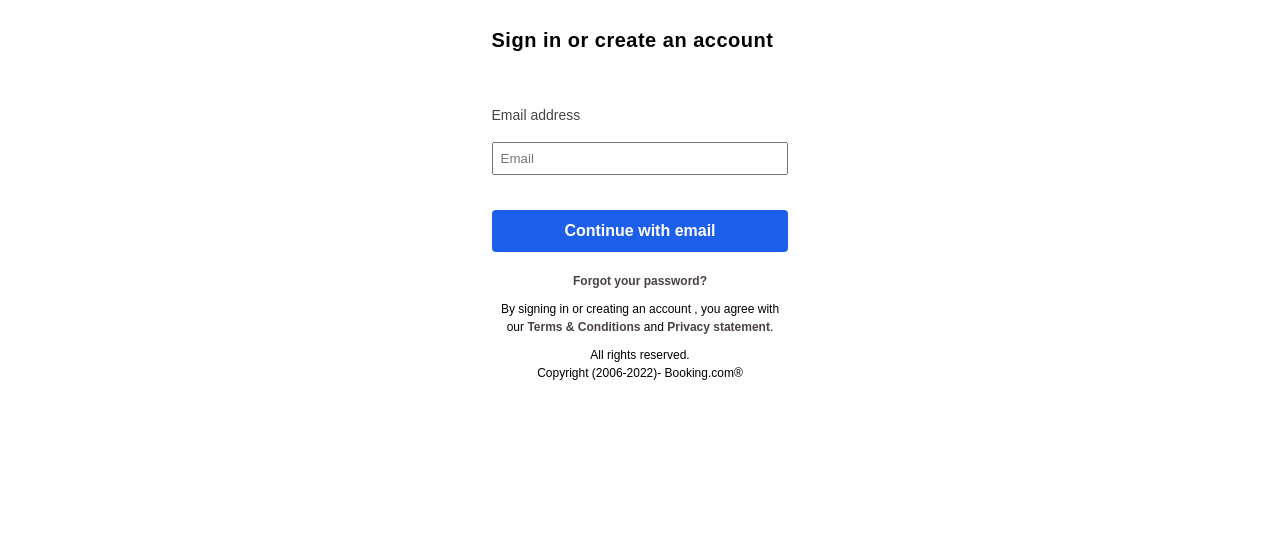
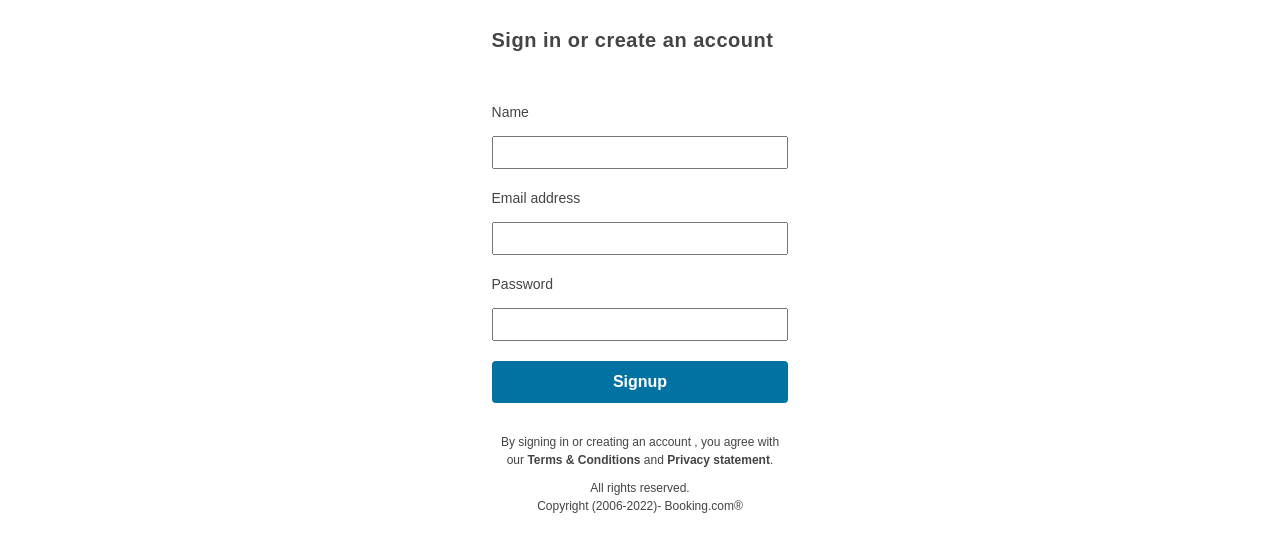
Before and after one commit to gaurav7ingh/Booking.com, a plain HTML site: page signup/registerpage.html in a window 1280 px wide. Shown: the part 101-652 px from the top of the page. Drawn offline with Linux system fonts and the light colour scheme.

Commit message:
completed

```diff
--- a/component/nav.js
+++ b/component/nav.js
@@ -16,7 +16,7 @@ let navbar=()=>{
 
             <h4 class="navform lyp"><a href="#">List your property</a></h4>
             <h4 class="navform register"><a href="../signup/registerpage.html">Register</a></h4>
-            <h4 class="navform signin"><a href="../signup/registerpage.html">Sign in</a></h4>
+            <h4 class="navform signin"><a href="../signup/create.html">Sign in</a></h4>
         </div>
     </div>
     <div class="bottom-nav">
--- a/navbar/nav.css
+++ b/navbar/nav.css
@@ -4,7 +4,7 @@
 }
 
 
-body{
+nav{
     color: white;
     font: 16px/1.5 Arial, sant-serif;
 }
--- a/signup/create.css
+++ b/signup/create.css
@@ -23,55 +23,33 @@
     margin-bottom: 50px;
 }
 #accContainer .form-partition-line{
-    border: 1px dotted grey;
+    /* border: 1px dotted grey; */
     height: 70%;
     display: flex;
     align-self: center;
 }
-/* styling the signup form */
 #signupBox{
     height: 100%;
     width: 40%;
     /* border: 1px solid red; */
 }
-.inside-form-flex-div{
-    height: 85px;
-    /* border: 1px solid teal; */
-    display: flex;
-    justify-content: space-between;
-    width: 100%;
-}
-
-#signupForm label {
+#signupBox h6{
     color: rgb(68,68,68);
-    font-size: 14px;
+    line-height: 18px;
+    margin-top: 10px;
+    font-size: 12px;
 }
 #signupBox input {
     padding: 7px;
-    margin: 15px 0px 20px 0px
+    margin: 15px 0px 20px 0px;
+    width: 100%;
+
 }
 #signupBox .password{
     width: 100%;
+
 }
-#email , .login-email-input{
-    width: 100%;
-}
-.inside-signup-checkbox{
-    height: 70px;
-    width: 100%;
-    /* border: 1px solid yellow; */
-    display: flex;
-    align-items: center;
-    padding: 10px;
-}
-#signupForm .inside-signup-checkbox label{
-    font-size: 12px;
-    margin-bottom: 0px;
-    margin-left: 1%;
-    line-height: 15px;
-    letter-spacing: .5px;
-}
-#signupForm .submit-signup-form {
+#log_in{
     width: 100%;
     padding: 12px;
     margin-bottom: 20px;
@@ -82,20 +60,10 @@
     font-weight: bold;
     border-radius: 4px;
 }
-#signupForm .submit-signup-form + input{
-    background-color: #fff;
-    color: rgb(68,68,68);
-    border: 1px solid grey;
-}
-#signupForm .submit-signup-form:hover{
+#log_in:hover{
     cursor: pointer;
     transition: all .2s ease-in-out;
     background-color: #055172;
-}
-#signupForm .submit-signup-form + input:hover{
-    cursor: pointer;
-    transition: all .2s ease-in-out;
-    background-color: #fff;
 }
 #signupBox p{
     font-size: 12px;
@@ -109,9 +77,3 @@
     font-weight: bold;
     /* line-height: 15px; */
 }
-#signupBox h6{
-    color: rgb(68,68,68);
-    line-height: 18px;
-    margin-top: 10px;
-    font-size: 12px;
-}
--- a/signup/register.css
+++ b/signup/register.css
@@ -1,51 +1,50 @@
-* {
+*{
     box-sizing: border-box;
     font-family: Arial, Helvetica, sans-serif;
 }
 
-#jarvis {
+#jarvis{
 
     margin-top: 30px;
 }
-
-#accContainer {
+#accContainer{
     height: 600px;
     width: 58%;
-    /* border: 1px solid red; */
+    /* border: 1px solid black; */
     margin: auto;
     display: flex;
     justify-content: space-around;
-    /* color: black; */
 }
-
-#accContainer h1 {
-    /* color: black; */
+#accContainer h1{
+    color: rgb(68,68,68);
     font-size: 20px;
     letter-spacing: .5px;
     line-height: 26px;
     margin-bottom: 50px;
 }
-
-
-
-#loginForm label {
-    color: rgb(68, 68, 68);
-    font-size: 14px;
+#accContainer .form-partition-line{
+    /* border: 1px dotted grey; */
+    height: 70%;
+    display: flex;
+    align-self: center;
+}
+#signupBox{
+    height: 100%;
+    width: 40%;
+    /* border: 1px solid red; */
 }
 
+#signupBox input {
+    padding: 7px;
+    margin: 15px 0px 20px 0px;
+    width: 100%;
 
-#loginBox input {
-    padding: 7px;
-    margin: 15px 0px 20px 0px
 }
+#signupBox .password{
+    width: 100%;
 
-
-.login-email-input {
-    width: 100%;
 }
-
-
-#loginForm .submit-login-form {
+#sign_up{
     width: 100%;
     padding: 12px;
     margin-bottom: 20px;
@@ -56,46 +55,24 @@
     font-weight: bold;
     border-radius: 4px;
 }
-
-
-
-#loginBox {
-    height: 100%;
-    width: 40%;
-    color: black;
-    /* border: 1px solid teal; */
+#sign_up:hover{
+    cursor: pointer;
+    transition: all .2s ease-in-out;
+    background-color: #055172;
 }
-
-#loginForm .password {
-    width: 100%;
+#signupBox p{
+    font-size: 12px;
+    text-align: center;
+    color: rgb(68,68,68);
+    line-height: 18px;
+    margin-top: 10px;
 }
-
-#loginForm .submit-login-form {
-    background-color: rgb(29, 94, 235);
+#signupBox a{
+    color: rgb(68,68,68);
+    font-weight: bold;
+    /* line-height: 15px; */
 }
-
-#loginForm .submit-login-form:hover {
-    cursor: pointer;
-    background-color: rgb(26, 90, 63);
-    transition: all .2s ease-in-out;
+#signupBox label{
+    color: rgb(68,68,68);
+    font-size: 14px;
 }
-
-#loginForm a {
-    color: #0272a2;
-    font-size: 12px;
-    font-weight: 700;
-    display: block;
-    text-align: center;
-}
-#loginBox p{
-font-size: 12px;
-text-align: center;
-color:black;
-line-height: 18px;
-margin-top: 10px;
-}
-#loginBox a{
-color:rgb(75, 65, 65);
-font-weight: bold;
-/* line-height: 15px; */
-}
--- a/signup/registerpage.html
+++ b/signup/registerpage.html
@@ -6,9 +6,9 @@
     <meta http-equiv="X-UA-Compatible" content="IE=edge">
     <meta name="viewport" content="width=device-width, initial-scale=1.0">
     <title>Document</title>
+    <link rel="stylesheet" href="register.css">
     <link rel="stylesheet" href="../navbar/nav.css">
-    <link rel="stylesheet" href="register.css">
-   </head>
+</head>
 
 <body>
     <nav>
@@ -16,22 +16,29 @@
     </nav>
     <div id="jarvis">
         <div id="accContainer">
+            <div id="signupBox">
+                <div id="form">
+                    <h1>Sign in or create an account</h1>
 
-            <div id="loginBox">
-                <h1>Sign in or create an account</h1>
-                <form id="loginForm">
-                    <label for="">Email address</label> <br>
-                    <input type="email" name="email_input" class="login-email-input" placeholder="Email">
+                            <label for="">Name</label> <br>
+                            <input type="text" id="name" >
 
-                    <input type="submit" value="Continue with email" class="submit-login-form" onclick="myfun()">
-                    <a href="">Forgot your password?</a>
+                            <label for="">Email address</label> <br>
+                            <input type="text" id="email" >
 
-                </form>
-                <p>By signing in  or creating an account , you agree with our  <a href="">Terms & Conditions</a> and <a href="">Privacy statement</a>.</p>
-                    <p>All rights reserved.<br>Copyright (2006-2022)- Booking.com®</p>
+                            <label for="">Password</label> <br>
+                            <input type="password" id="password">
+                            <button id="sign_up" onclick="signin()">Signup</button>
+
+                </div>
+
+                <p>By signing in or creating an account , you agree with our <a href="">Terms & Conditions</a> and <a
+                        href="">Privacy statement</a>.</p>
+                <p>All rights reserved.<br>Copyright (2006-2022)- Booking.com®</p>
             </div>
         </div>
     </div>
+
 </body>
 
 </html>
@@ -39,9 +46,5 @@
     import nav from "../component/nav.js"
     document.querySelector("nav").innerHTML = nav()
 </script>
-<script>
-    function myfun(){
-        let email = document.getElementById("")
-    }
 
-</script>
+<script src="registerpage.js"></script>
--- /dev/null
+++ b/signup/registerpage.js
@@ -0,0 +1,17 @@
+let user=JSON.parse(localStorage.getItem('user')) ||[]
+function signin(){
+    event.preventDefault()
+    let name=document.getElementById('name').value;
+    let email=document.getElementById('email').value;
+    let password=document.getElementById('password').value;
+    let enter=new products(name,email,password)
+    user.push(enter)
+    localStorage.setItem("user",JSON.stringify(user))
+    location.href="create.html"
+}
+function products(name,email,password){
+    this.name=name;
+    this.email=email;
+    this.password=password;
+    console.log(name,email,password)
+}
```
Also changed, not shown: homepage/index.html (renamed from homepage/home.html, +1 -1 lines), main/main.html (renamed from main/index.html, +1 -1 lines), signup/create.html (+19 -17 lines), signup/create.js (added, +21 -0 lines), homepage/index.css (renamed from main/index.css), main/main.css (renamed from homepage/home.css).
